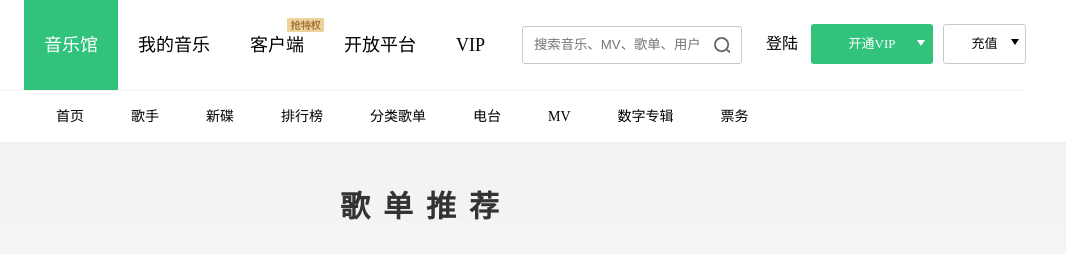
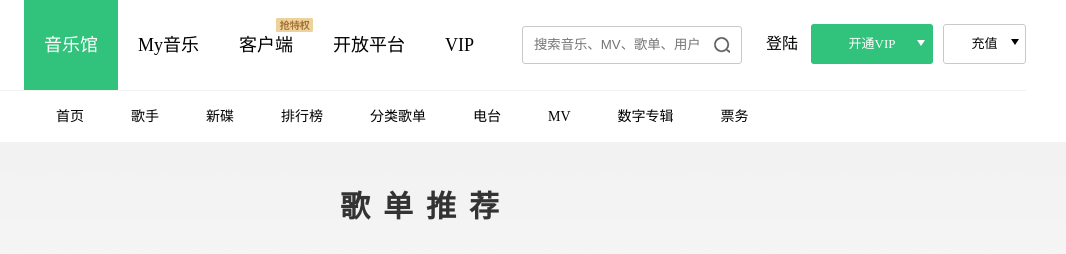
Before and after one commit to zhongdiaobing/QQmusic, a plain HTML site: page index.html in a window 1280 px wide. Shown: the top 254 px of the page, 214-1280 px from the left. Drawn offline with Linux system fonts and the light colour scheme.

Commit message:
测试改动

```diff
--- a/index.html
+++ b/index.html
@@ -21,7 +21,7 @@
 	                <a href="#">音乐馆</a>
 	            </li>
 	            <li>
-	                <a href="#">我的音乐</a>
+	                <a href="#">My音乐</a>
 	            </li>
 	            <li class="item_mark">
 	                <a href="#">客户端</a>
```
